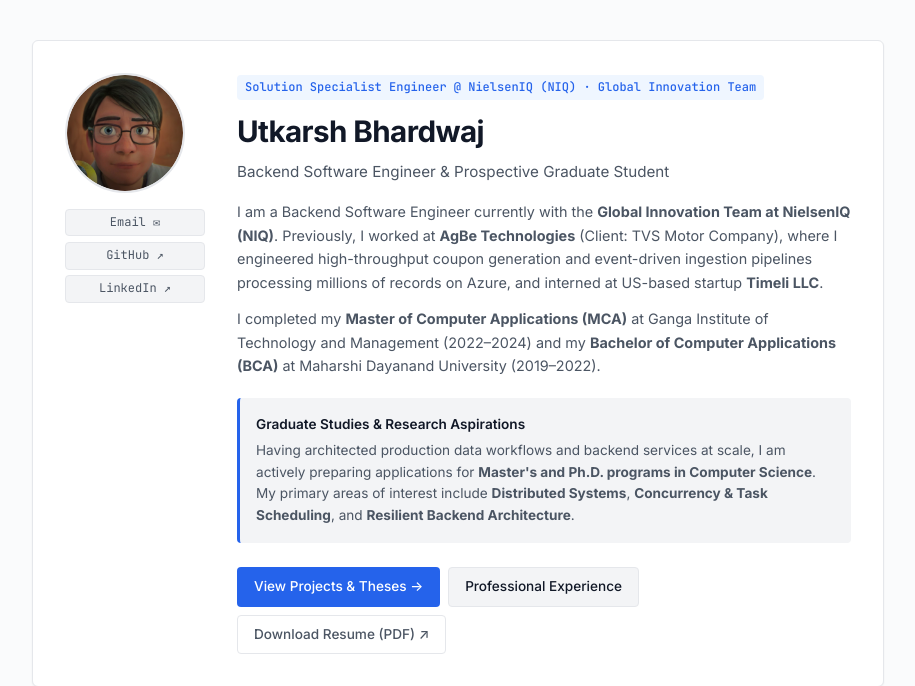
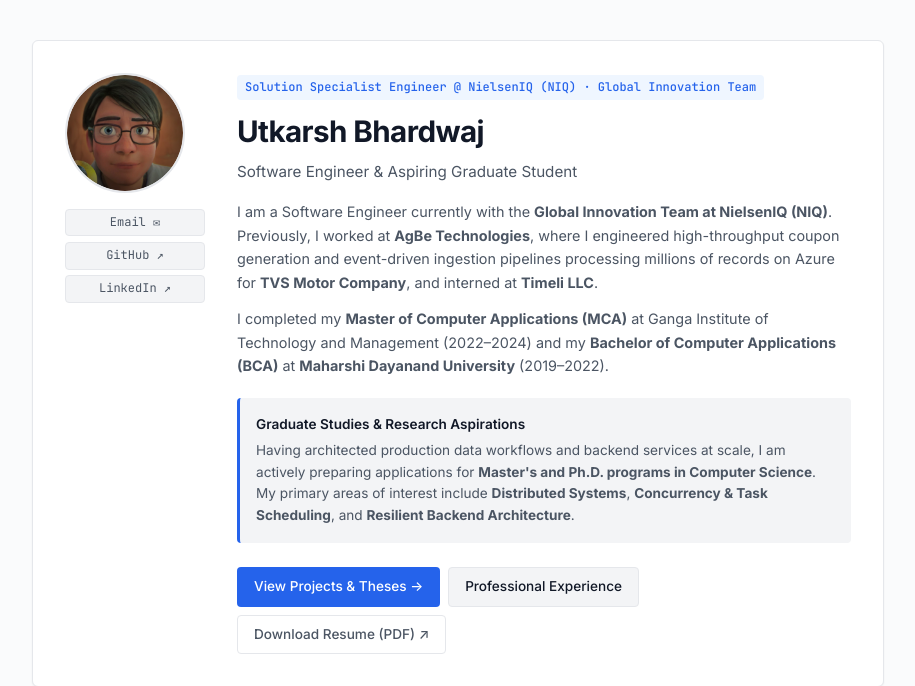
Before and after one commit to utkkkarshhh/utkkkarshhh, a FastAPI app: page / in a window 1280 px wide. Shown: the part 78-764 px from the top of the page, without its empty margins (182-1097 px from the left). Run offline with FastAPI, Linux system fonts and the light colour scheme.

Commit message:
chore: udpated information

```diff
--- a/app/core/data.py
+++ b/app/core/data.py
@@ -8,7 +8,7 @@ from typing import Dict, List, Any
 
 PROFILE: Dict[str, Any] = {
     "name": "Utkarsh Bhardwaj",
-    "headline": "Backend Software Engineer & Prospective Graduate Student",
+    "headline": "Software Engineer & Aspiring Graduate Student",
     "subheadline": "Distributed Systems · Backend Architecture · Cloud Workflows",
     "current_role": "Solution Specialist Engineer @ NielsenIQ (NIQ)",
     "current_team": "Global Innovation Team",
--- a/app/templates/partials/overview.html
+++ b/app/templates/partials/overview.html
@@ -5,7 +5,8 @@
         <div class="intro-grid">
             <div class="intro-avatar-col">
                 <div class="avatar-wrapper">
-                    <img src="{{ profile.avatar_url }}" alt="{{ profile.name }}" class="avatar-image" onerror="this.src='/static/img/utkarsh-logo.jpg'">
+                    <img src="{{ profile.avatar_url }}" alt="{{ profile.name }}" class="avatar-image"
+                        onerror="this.src='/static/img/utkarsh-logo.jpg'">
                 </div>
                 <div class="intro-contact-links">
                     <a href="mailto:{{ profile.email }}" class="contact-pill">Email ✉</a>
@@ -21,13 +22,19 @@
 
                 <div class="intro-bio">
                     <p>
-                        I am a Backend Software Engineer currently with the <strong>Global Innovation Team at NielsenIQ (NIQ)</strong>.
-                        Previously, I worked at <strong>AgBe Technologies</strong> (Client: TVS Motor Company), where I engineered high-throughput
-                        coupon generation and event-driven ingestion pipelines processing millions of records on Azure, and interned at US-based startup <strong>Timeli LLC</strong>.
+                        I am a Software Engineer currently with the <strong>Global Innovation Team at NielsenIQ
+                            (NIQ)</strong>.
+                        Previously, I worked at <strong>AgBe Technologies</strong>, where I engineered high-throughput
+                        coupon generation and event-driven ingestion pipelines processing millions of records on Azure
+                        for <strong>TVS Motor Company</strong>, and interned at <strong>Timeli LLC</strong>.
                     </p>
                     <p>
-                        I completed my <strong>Master of Computer Applications (MCA)</strong> at Ganga Institute of Technology and Management (2022–2024)
-                        and my <strong>Bachelor of Computer Applications (BCA)</strong> at Maharshi Dayanand University (2019–2022).
+                        I completed my <strong>Master of Computer Applications (MCA)</strong> at <strong></strong>Ganga
+                        Institute of
+                        Technology and Management</strong> (2022–2024)
+                        and my <strong>Bachelor of Computer Applications (BCA)</strong> at <strong>Maharshi Dayanand
+                            University</strong>
+                        (2019–2022).
                     </p>
                 </div>
 
@@ -35,20 +42,26 @@
                 <div class="academic-callout">
                     <div class="callout-label">Graduate Studies & Research Aspirations</div>
                     <p>
-                        Having architected production data workflows and backend services at scale, I am actively preparing applications
-                        for <strong>Master's and Ph.D. programs in Computer Science</strong>. My primary areas of interest include
-                        <strong>Distributed Systems</strong>, <strong>Concurrency & Task Scheduling</strong>, and <strong>Resilient Backend Architecture</strong>.
+                        Having architected production data workflows and backend services at scale, I am actively
+                        preparing applications
+                        for <strong>Master's and Ph.D. programs in Computer Science</strong>. My primary areas of
+                        interest include
+                        <strong>Distributed Systems</strong>, <strong>Concurrency & Task Scheduling</strong>, and
+                        <strong>Resilient Backend Architecture</strong>.
                     </p>
                 </div>
 
                 <div class="intro-actions">
-                    <a href="/projects" hx-get="/projects" hx-target="#main-content" hx-push-url="true" class="btn btn-primary">
+                    <a href="/projects" hx-get="/projects" hx-target="#main-content" hx-push-url="true"
+                        class="btn btn-primary">
                         View Projects & Theses →
                     </a>
-                    <a href="/experience" hx-get="/experience" hx-target="#main-content" hx-push-url="true" class="btn btn-secondary">
+                    <a href="/experience" hx-get="/experience" hx-target="#main-content" hx-push-url="true"
+                        class="btn btn-secondary">
                         Professional Experience
                     </a>
-                    <a href="{{ profile.resume_url }}" target="_blank" rel="noopener noreferrer" class="btn btn-outline">
+                    <a href="{{ profile.resume_url }}" target="_blank" rel="noopener noreferrer"
+                        class="btn btn-outline">
                         Download Resume (PDF) ↗
                     </a>
                 </div>
@@ -64,25 +77,29 @@
             <div class="snapshot-card">
                 <div class="snapshot-header">Current Appointment</div>
                 <div class="snapshot-title">NielsenIQ (NIQ)</div>
-                <div class="snapshot-desc">Solution Specialist Engineer, Global Innovation Team (June 2026 – Present).</div>
+                <div class="snapshot-desc">Solution Specialist Engineer, Global Innovation Team (June 2026 – Present).
+                </div>
             </div>
 
             <div class="snapshot-card">
                 <div class="snapshot-header">Previous Industry Experience</div>
                 <div class="snapshot-title">AgBe Technologies</div>
-                <div class="snapshot-desc">Software Engineer for TVS Motor platforms (5M+ coupon batch pipeline, Azure Event Hubs).</div>
+                <div class="snapshot-desc">Software Engineer for TVS Motor platforms (5M+ coupon batch pipeline, Azure
+                    Event Hubs).</div>
             </div>
 
             <div class="snapshot-card">
                 <div class="snapshot-header">Graduate Degree</div>
                 <div class="snapshot-title">MCA (2022 – 2024)</div>
-                <div class="snapshot-desc">Ganga Institute of Tech & Mgmt. Major projects in BFT Ethereum DApp & Multithreaded Scheduling.</div>
+                <div class="snapshot-desc">Ganga Institute of Tech & Mgmt. Major projects in BFT Ethereum DApp &
+                    Multithreaded Scheduling.</div>
             </div>
 
             <div class="snapshot-card">
                 <div class="snapshot-header">Undergraduate Degree</div>
                 <div class="snapshot-title">BCA (2019 – 2022)</div>
-                <div class="snapshot-desc">Maharshi Dayanand University. Foundations in DSA, Operating Systems, DBMS & OOP.</div>
+                <div class="snapshot-desc">Maharshi Dayanand University. Foundations in DSA, Operating Systems, DBMS &
+                    OOP.</div>
             </div>
         </div>
     </section>
--- a/app/templates/partials/project_modal.html
+++ b/app/templates/partials/project_modal.html
@@ -41,9 +41,8 @@
         <div class="modal-footer">
             <div class="modal-footer-left">
                 {% if project.has_thesis %}
-                <button hx-get="/projects/{{ project.slug }}/thesis"
-                        hx-target="#modal-container"
-                        class="btn btn-primary btn-sm">
+                <button hx-get="/projects/{{ project.slug }}/thesis" hx-target="#modal-container"
+                    class="btn btn-primary btn-sm">
                     View Thesis / Project Report 📄
                 </button>
                 {% endif %}
```
